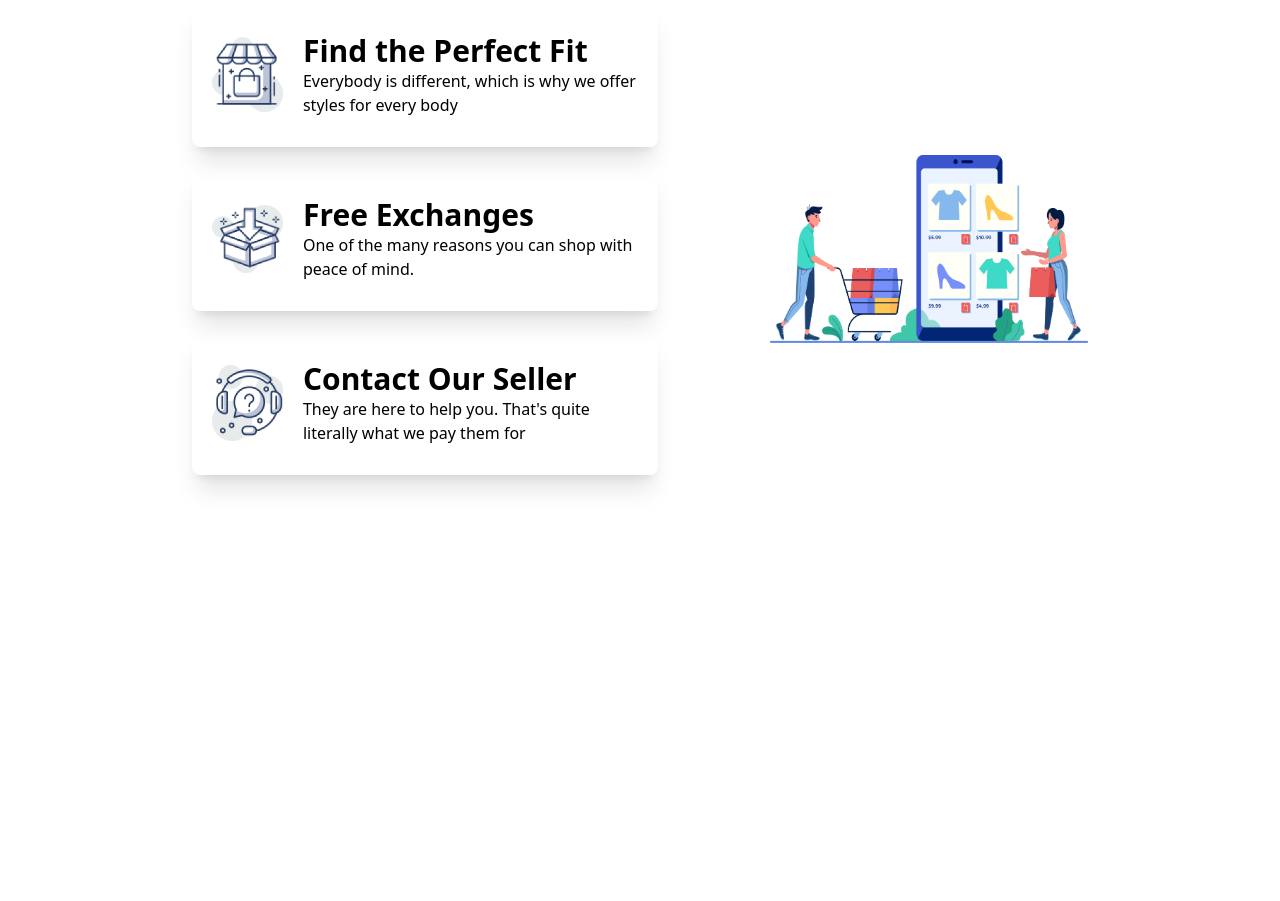
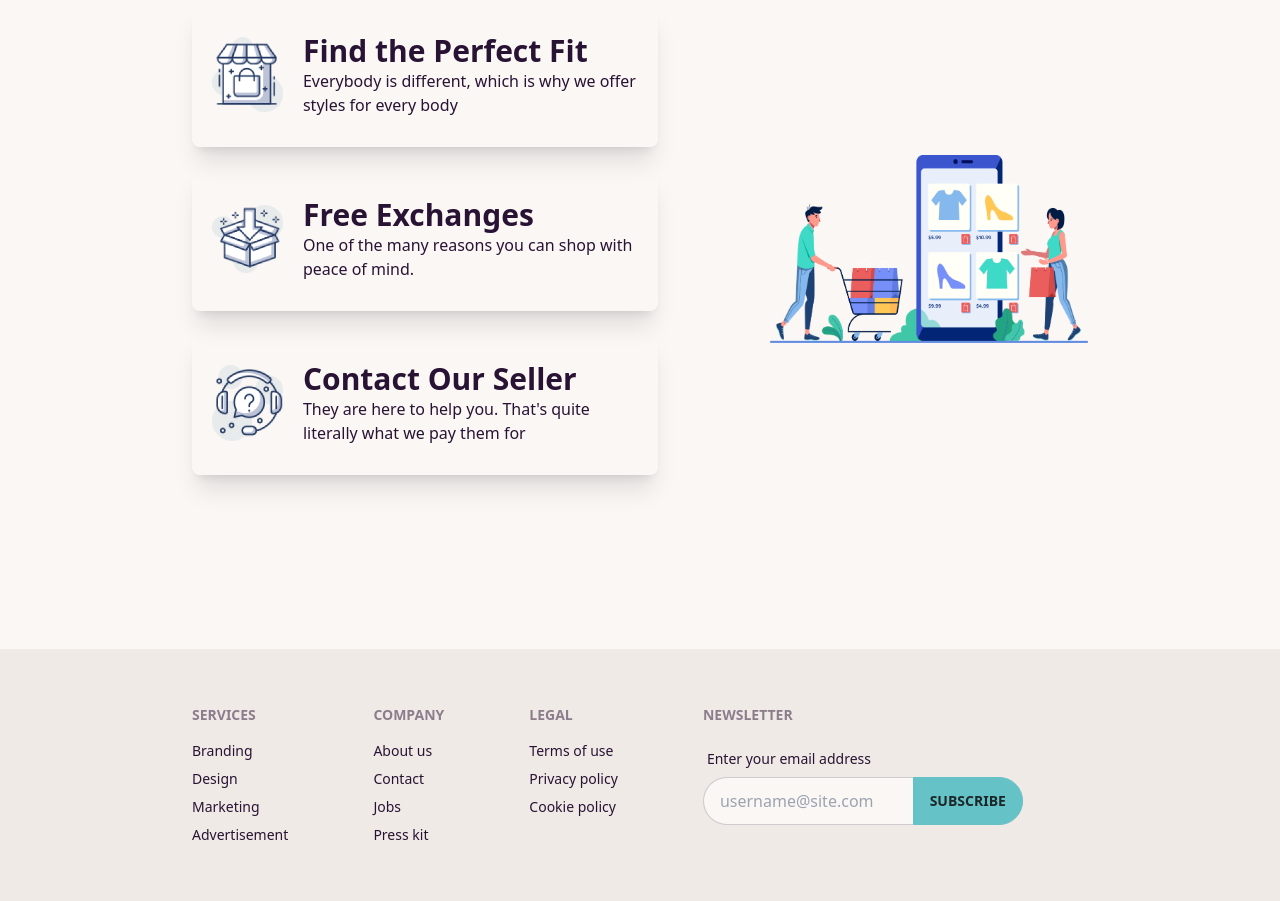
Before and after one commit to Mehedihasan444/penguin-fashion-resources, a plain HTML site: page index.html in a window 1280 px wide. Shown: the part 2518-3419 px from the top of the page. Before the commit the page ends 3167 px from the top, so only its background shows below. Drawn offline with nearby package versions, Linux system fonts and the light colour scheme.

Commit message:
adding footer

```diff
--- a/index.html
+++ b/index.html
@@ -1,16 +1,17 @@
 <!doctype html>
-<html>
+<html data-theme="cupcake">
 
 <head>
     <meta charset="UTF-8">
     <meta name="viewport" content="width=device-width, initial-scale=1.0">
     <title>penguin-fashion</title>
-    <script src="https://cdn.tailwindcss.com"></script>
+    <!-- <script src="https://cdn.tailwindcss.com"></script> -->
     <!-- google font -->
     <link rel="preconnect" href="https://fonts.googleapis.com">
     <link rel="preconnect" href="https://fonts.gstatic.com" crossorigin>
     <link href="https://fonts.googleapis.com/css2?family=Bebas+Neue&display=swap" rel="stylesheet">
-
+    <link href="https://cdn.jsdelivr.net/npm/daisyui@3.3.1/dist/full.css" rel="stylesheet" type="text/css" />
+    <script src="https://cdn.tailwindcss.com"></script>
     <style>
         .font-Bebas {
             font-family: 'Bebas Neue', sans-serif;
@@ -198,6 +199,42 @@
             </div>
         </section>
     </main>
+
+        <footer class="footer px-48 py-14 bg-base-200 text-base-content">
+            <div class="">
+              <span class="footer-title">Services</span>
+              <a class="link link-hover">Branding</a>
+              <a class="link link-hover">Design</a>
+              <a class="link link-hover">Marketing</a>
+              <a class="link link-hover">Advertisement</a>
+            </div>
+            <div class="pl-1">
+              <span class="footer-title">Company</span>
+              <a class="link link-hover">About us</a>
+              <a class="link link-hover">Contact</a>
+              <a class="link link-hover">Jobs</a>
+              <a class="link link-hover">Press kit</a>
+            </div>
+            <div class="pl-1">
+              <span class="footer-title">Legal</span>
+              <a class="link link-hover">Terms of use</a>
+              <a class="link link-hover">Privacy policy</a>
+              <a class="link link-hover">Cookie policy</a>
+            </div>
+            <div class="pl-1">
+              <span class="footer-title">Newsletter</span>
+              <div class="form-control w-80">
+                <label class="label">
+                  <span class="label-text">Enter your email address</span>
+                </label>
+                <div class="relative">
+                  <input type="text" placeholder="username@site.com" class="input input-bordered w-full pr-16" />
+                  <button class="btn btn-primary absolute top-0 right-0 rounded-l-none">Subscribe</button>
+                </div>
+              </div>
+            </div>
+          </footer>
+
 </body>
 
 </html>
```
